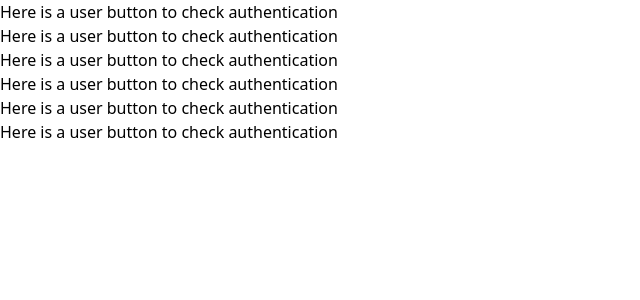
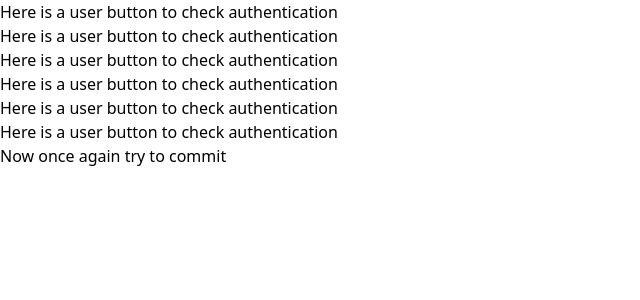
Before and after one commit to Mashoodgondal/Students-attendance, a Next.js app in the folder attendance/: page /dashboard in a window 1280 px wide. Shown: the top 300 px of the page, without its empty margins (0-640 px from the left). Built offline with nearby package versions, Linux system fonts and the light colour scheme; no server answers.

Commit message:
attendence

```diff
--- a/attendance/app/dashboard/page.js
+++ b/attendance/app/dashboard/page.js
@@ -11,6 +11,7 @@ const Dashboard = () => {
             < h2>Here is a user button to check authentication</h2>
             < h2>Here is a user button to check authentication</h2>
             <h2>Here is a user button to check authentication</h2>
+            <h2>Now once again try to commit</h2>
             <UserButton />
         </div>
     )
```
